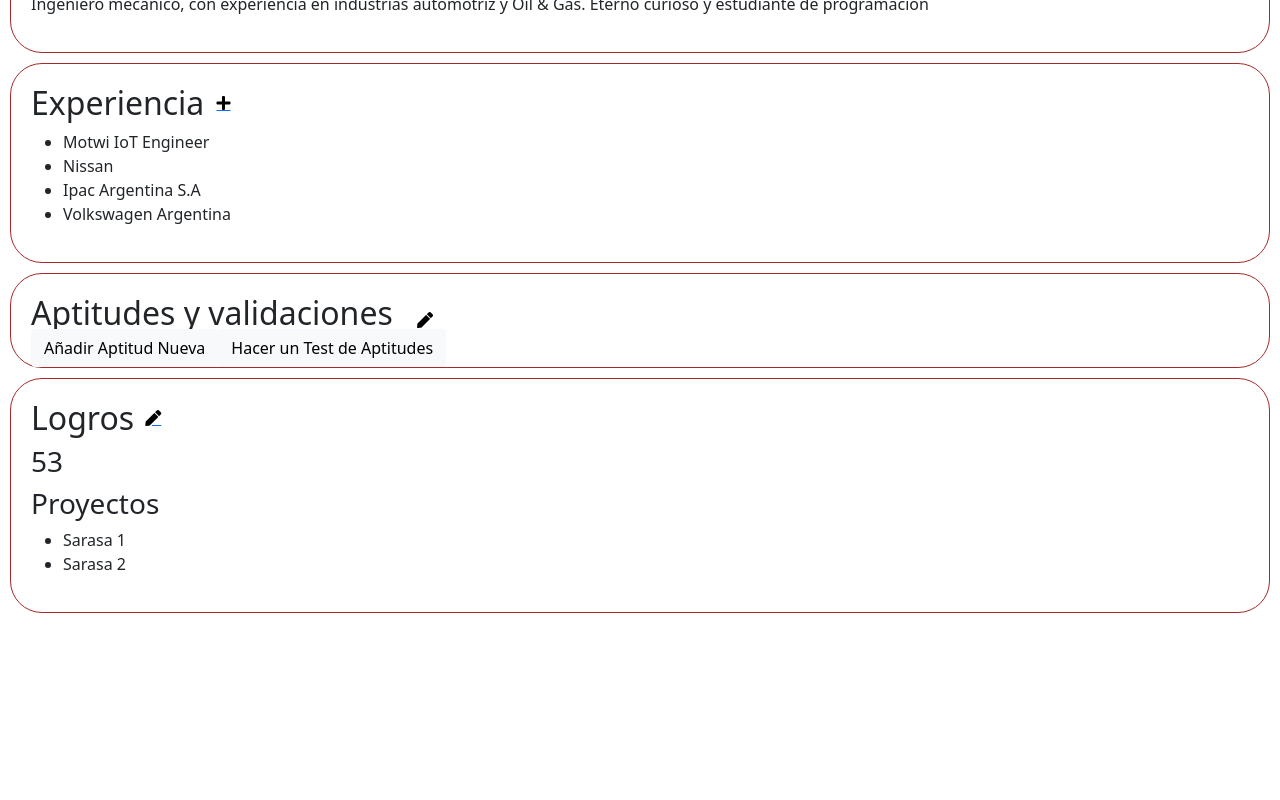
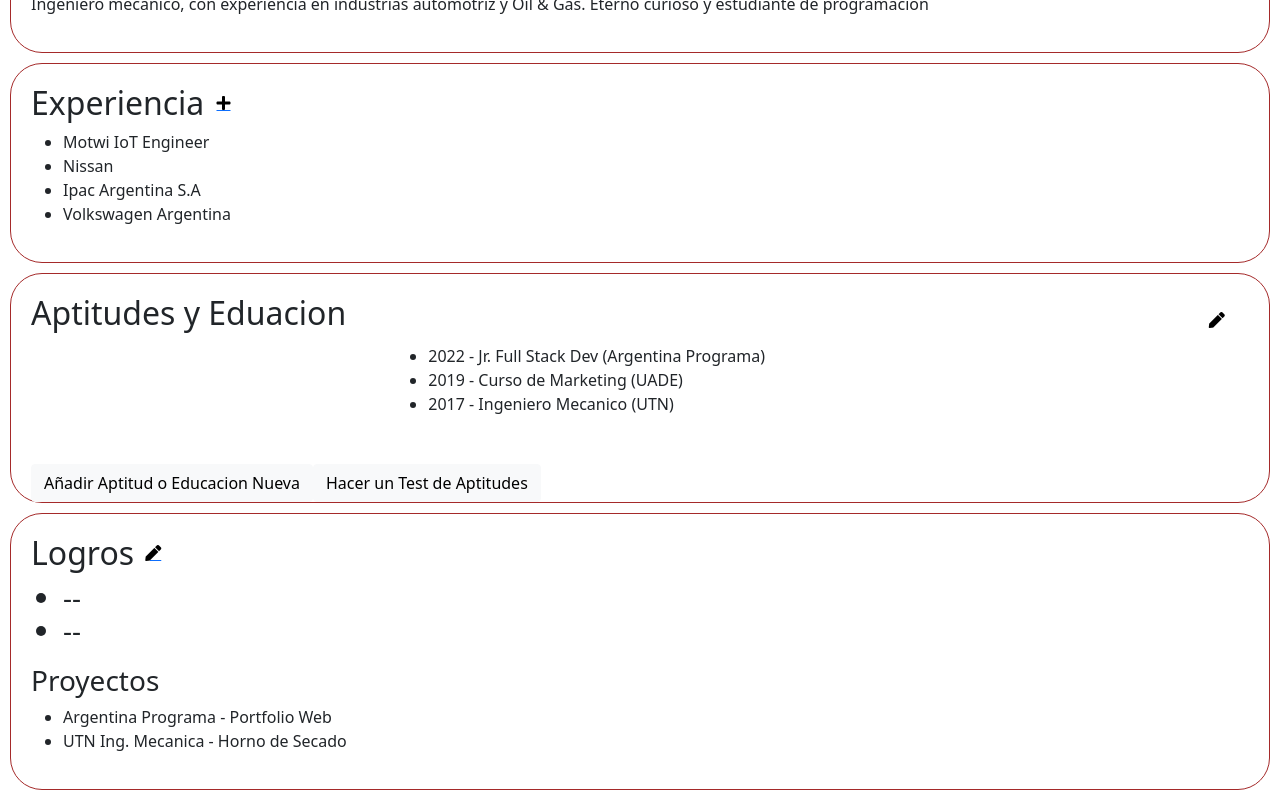
Before and after one commit to planas72000/Portfolio-Intento-1, an Angular app: page / in a window 1280 px wide. Shown: the part 1321-2121 px from the top of the page. Before the commit the page ends 1944 px from the top, so only its background shows below. Built offline with nearby package versions, Linux system fonts and the light colour scheme.

Commit message:
Agregado Educacion

```diff
--- a/src/app/componentes/aptitudes/aptitudes.component.html
+++ b/src/app/componentes/aptitudes/aptitudes.component.html
@@ -1,8 +1,14 @@
 <div class="card mat-card">
     <div class="card-titles">
-      <h2>Aptitudes y validaciones</h2>
+      <h2>Aptitudes y Eduacion</h2>
+      <div style="padding:50px; margin-right:auto;margin-left:0px" ><ul class="item-list">
+          <li>2022 - Jr. Full Stack Dev (Argentina Programa)</li>
+          <li>2019 - Curso de Marketing (UADE)</li>
+          <li>2017 - Ingeniero Mecanico (UTN)</li>
+        </ul>
+        </div>
       <div class="botonesaptitudes">
-        <button class="btn btn-light" type="button" >Añadir Aptitud Nueva</button>
+        <button class="btn btn-light" type="button" >Añadir Aptitud o Educacion Nueva</button>
         <button class="btn btn-light" type="button">Hacer un Test de Aptitudes</button>
       </div>
         <div class="btn-edit"><a href="#" class="btn btn-right"><i class="fa fa-pen"></i></a>
--- a/src/app/componentes/logros/logros.component.html
+++ b/src/app/componentes/logros/logros.component.html
@@ -6,15 +6,18 @@
       </div>
     </div>
     <div class="achivements">
-      <h3>53</h3>
+      <h3> <ul class="project-list">
+        <li>--</li>
+        <li>--</li>
+      </ul></h3>
     </div>
     <div class="project-title">
       <h3>Proyectos</h3>
     </div>
     <div>
       <ul class="project-list">
-        <li>Sarasa 1</li>
-        <li>Sarasa 2</li>
+        <li>Argentina Programa - Portfolio Web</li>
+        <li>UTN Ing. Mecanica - Horno de Secado</li>
       </ul>
     </div>
   </div>
```
